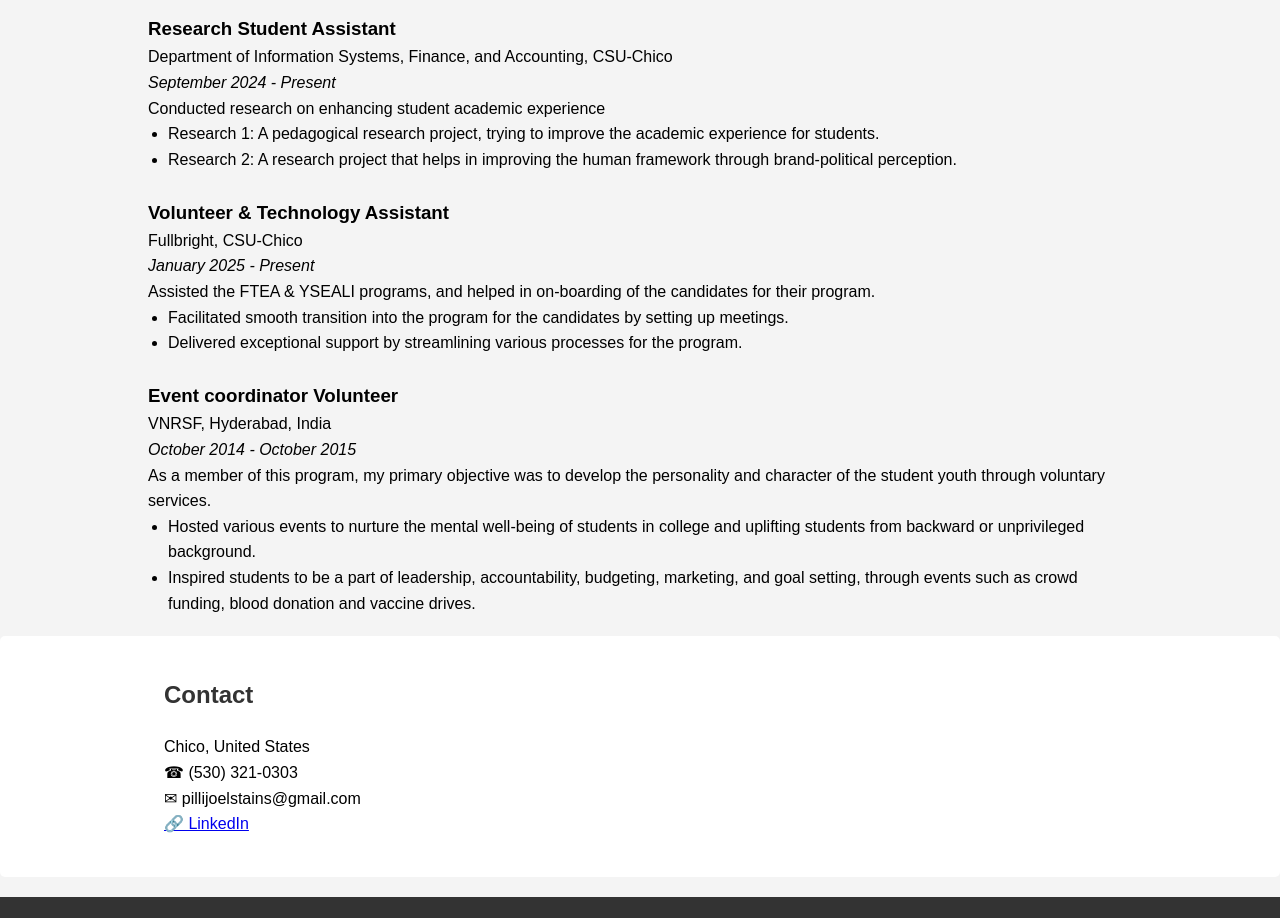
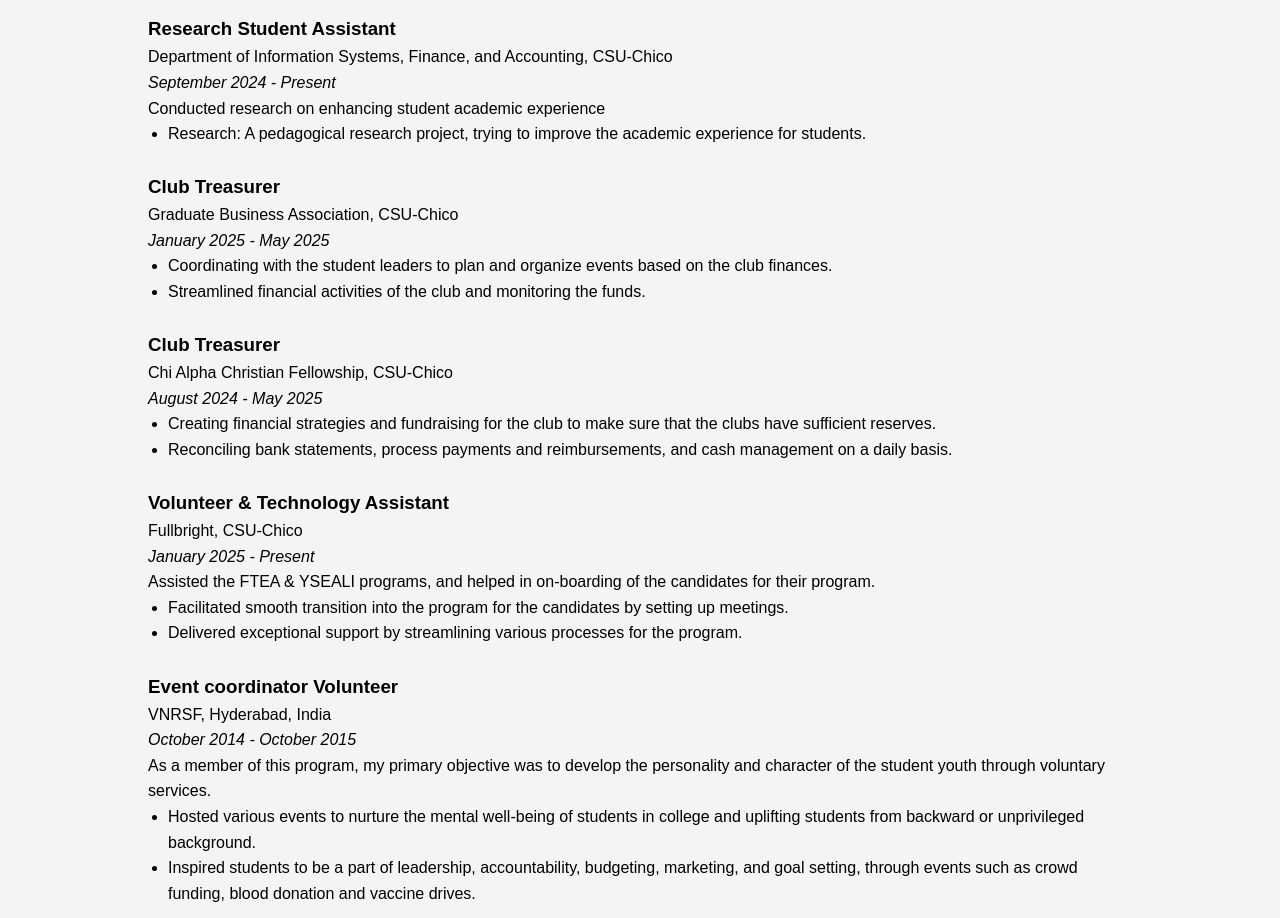
Before and after one commit to joelpilli/joelpilli.github.io, a plain HTML site: page index.html in a window 1280 px wide. Shown: the part 2320-3238 px from the top of the page. Drawn offline with Linux system fonts and the light colour scheme.

Commit message:
Add leadership experiences

```diff
--- a/index.html
+++ b/index.html
@@ -126,8 +126,27 @@
             <p><i>September 2024 - Present</i></p>
             <p>Conducted research on enhancing student academic experience</p>
             <ul>
-                <li>Research 1: A pedagogical research project, trying to improve the academic experience for students.</li>
-                <li>Research 2: A research project that helps in improving the human framework through brand-political perception.</li>
+                <li>Research: A pedagogical research project, trying to improve the academic experience for students.</li>
+            </ul>
+
+            <br>
+
+            <h3>Club Treasurer</h3>
+            <p>Graduate Business Association, CSU-Chico</p>
+            <p><i>January 2025 - May 2025</i></p>
+            <ul>
+                <li>Coordinating with the student leaders to plan and organize events based on the club finances.</li>
+                <li>Streamlined financial activities of the club and monitoring the funds.</li>
+            </ul>
+
+            <br>
+
+            <h3>Club Treasurer</h3>
+            <p>Chi Alpha Christian Fellowship, CSU-Chico</p>
+            <p><i>August 2024 - May 2025</i></p>
+            <ul>
+                <li>Creating financial strategies and fundraising for the club to make sure that the clubs have sufficient reserves.</li>
+                <li>Reconciling bank statements, process payments and reimbursements, and cash management on a daily basis.</li>
             </ul>
 
             <br>
```
